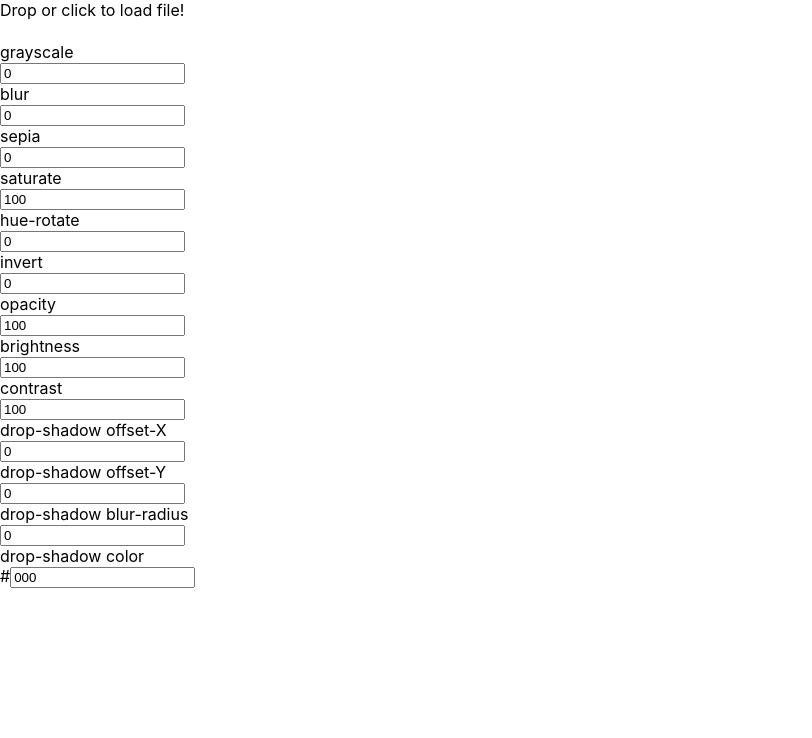
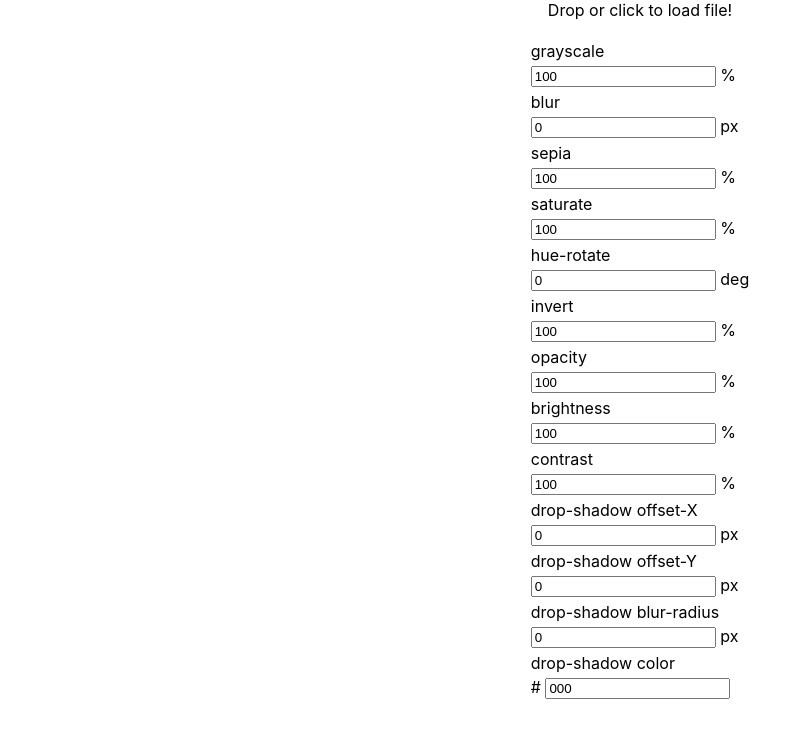
Before and after one commit to Cygra/easy-filter, a React app: page / in a window 1280 px wide. Shown: the top 738 px of the page, without its empty margins (0-812 px from the left). Built offline with nearby package versions, Linux system fonts and the light colour scheme.

Commit message:
update style and unit

```diff
--- a/src/App.scss
+++ b/src/App.scss
@@ -1,3 +1,10 @@
+.App {
+  max-width: 1200px;
+  margin: 0 auto;
+  display: flex;
+  flex-direction: column;
+  align-items: center;
+
   .hidden {
     visibility: hidden;
   }
@@ -10,3 +17,9 @@ img {
     max-width: 500px;
     height: auto;
   }
+
+  input[type=number],
+  input[type=text] {
+    margin: 5px 0;
+  }
+}
--- a/src/App.tsx
+++ b/src/App.tsx
@@ -35,12 +35,12 @@ class App extends Component<Props, State> {
     super(props);
     this.state = {
       imgUrl: '',
-      grayscale: '0',
+      grayscale: '100',
       blur: '0',
-      sepia: '0',
+      sepia: '100',
       saturate: '100',
       hueRotate: '0',
-      invert: '0',
+      invert: '100',
       opacity: '100',
       brightness: '100',
       contrast: '100',
@@ -120,12 +120,12 @@ class App extends Component<Props, State> {
     } = this.state;
 
     const filter = [
-      `grayscale(${Number(grayscale)})`,
+      `grayscale(${Number(grayscale)}%)`,
       `blur(${Number(blur)}px)`,
       `sepia(${Number(sepia)}%)`,
       `saturate(${Number(saturate)}%)`,
       `hue-rotate(${Number(hueRotate)}deg)`,
-      `invert(${Number(invert)})`,
+      `invert(${Number(invert)}%)`,
       `opacity(${Number(opacity)}%)`,
       `brightness(${Number(brightness)}%)`,
       `contrast(${Number(contrast)}%)`,
@@ -150,31 +150,109 @@ class App extends Component<Props, State> {
         />
         <div>
           <div>grayscale</div>
-          <input type='number' onChange={e => this.setState({ grayscale: e.target.value })} value={grayscale} />
+          <input
+            type='number'
+            onChange={e => this.setState({ grayscale: e.target.value })}
+            value={grayscale}
+          />
+          &nbsp;%
+
           <div>blur</div>
-          <input type='number' onChange={e => this.setState({ blur: e.target.value })} value={blur} />
+          <input
+            type='number'
+            onChange={e => this.setState({ blur: e.target.value })}
+            value={blur}
+          />
+          &nbsp;px
+
           <div>sepia</div>
-          <input type='number' onChange={e => this.setState({ sepia: e.target.value })} value={sepia} />
+          <input
+            type='number'
+            onChange={e => this.setState({ sepia: e.target.value })}
+            value={sepia}
+          />
+          &nbsp;%
+
           <div>saturate</div>
-          <input type='number' onChange={e => this.setState({ saturate: e.target.value })} value={saturate} />
+          <input
+            type='number'
+            onChange={e => this.setState({ saturate: e.target.value })}
+            value={saturate}
+          />
+          &nbsp;%
+
           <div>hue-rotate</div>
-          <input type='number' onChange={e => this.setState({ hueRotate: e.target.value })} value={hueRotate} />
+          <input
+            type='number'
+            onChange={e => this.setState({ hueRotate: e.target.value })}
+            value={hueRotate}
+          />
+          &nbsp;deg
+
           <div>invert</div>
-          <input type='number' onChange={e => this.setState({ invert: e.target.value })} value={invert} />
+          <input
+            type='number'
+            onChange={e => this.setState({ invert: e.target.value })}
+            value={invert}
+          />
+          &nbsp;%
+
           <div>opacity</div>
-          <input type='number' onChange={e => this.setState({ opacity: e.target.value })} value={opacity} />
+          <input
+            type='number'
+            onChange={e => this.setState({ opacity: e.target.value })}
+            value={opacity}
+          />
+          &nbsp;%
+
           <div>brightness</div>
-          <input type='number' onChange={e => this.setState({ brightness: e.target.value })} value={brightness} />
+          <input
+            type='number'
+            onChange={e => this.setState({ brightness: e.target.value })}
+            value={brightness}
+          />
+          &nbsp;%
+
           <div>contrast</div>
-          <input type='number' onChange={e => this.setState({ contrast: e.target.value })} value={contrast} />
+          <input
+            type='number'
+            onChange={e => this.setState({ contrast: e.target.value })}
+            value={contrast}
+          />
+          &nbsp;%
+
           <div>drop-shadow offset-X</div>
-          <input type='number' onChange={e => this.setState({ dropOffX: e.target.value })} value={dropOffX} />
+          <input
+            type='number'
+            onChange={e => this.setState({ dropOffX: e.target.value })}
+            value={dropOffX}
+          />
+          &nbsp;px
+
           <div>drop-shadow offset-Y</div>
-          <input type='number' onChange={e => this.setState({ dropOffY: e.target.value })} value={dropOffY} />
+          <input
+            type='number'
+            onChange={e => this.setState({ dropOffY: e.target.value })}
+            value={dropOffY}
+          />
+          &nbsp;px
+
           <div>drop-shadow blur-radius</div>
-          <input type='number' onChange={e => this.setState({ dropBlurRad: e.target.value })} value={dropBlurRad} />
+          <input
+            type='number'
+            onChange={e => this.setState({ dropBlurRad: e.target.value })}
+            value={dropBlurRad}
+          />
+          &nbsp;px
+
           <div>drop-shadow color</div>
-          #<input onChange={e => this.setState({ dropColor: e.target.value })} value={dropColor} />
+          #&nbsp;
+          <input
+            type='text'
+            onChange={e => this.setState({ dropColor: e.target.value })}
+            value={dropColor}
+            id='color-input'
+          />
         </div>
         {imgUrl && (
           <>
```
Lines whose indentation alone changed are shown as unchanged.
